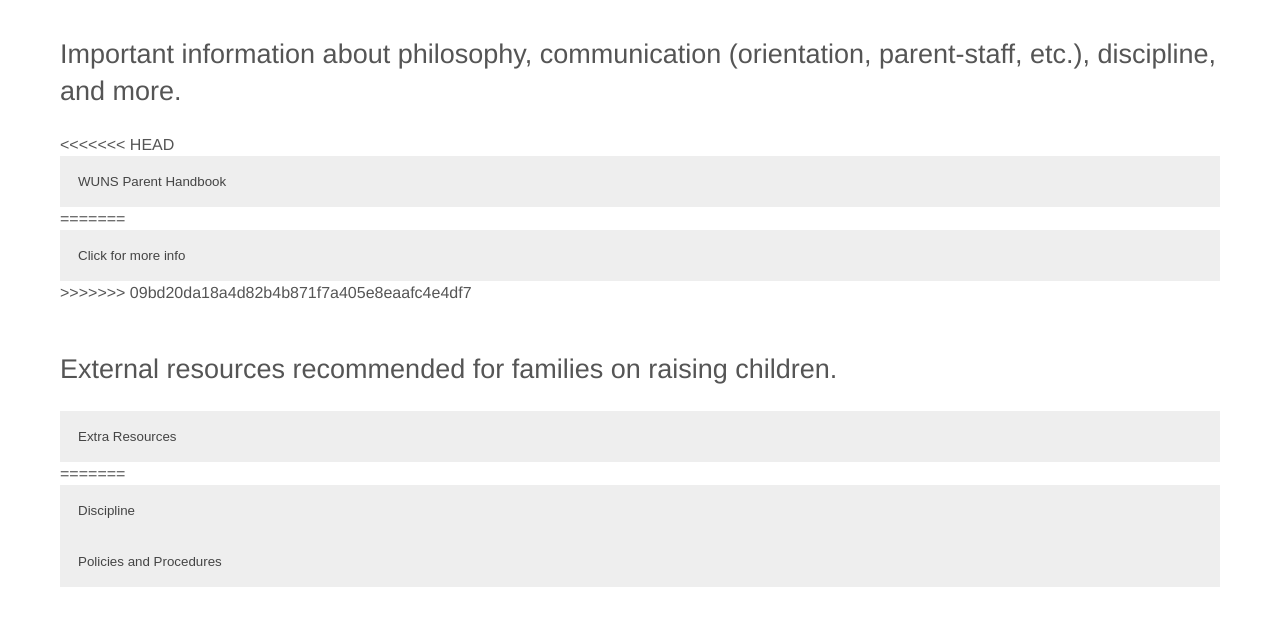
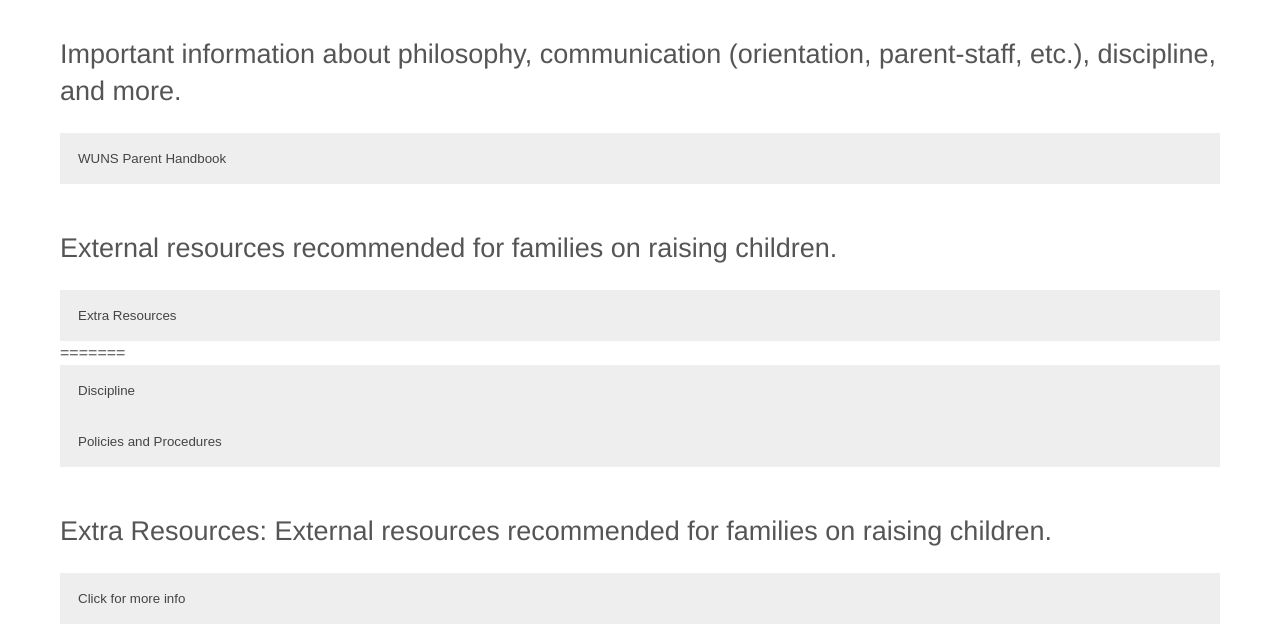
Before and after one commit to cse256-sp2023/information-foraging-project-a, a website: page files/parent_resources.html in a window 1280 px wide. Shown: the part 154-781 px from the top of the page. Drawn offline with nearby package versions, Linux system fonts and the light colour scheme; files that its build step writes are made by us from their sources; files whose address does not match are found by name.

Commit message:
Accepted Change

```diff
--- a/files/parent_resources.html
+++ b/files/parent_resources.html
@@ -28,11 +28,7 @@
       </h3>
       <br />
 
-<<<<<<< HEAD
       <button class="accordion">WUNS Parent Handbook</button>
-=======
-      <button class="accordion">Click for more info</button>
->>>>>>> 09bd20da18a4d82b4b871f7a405e8eaafc4e4df7
       <div class="panel">
         <button class="accordion">Philsophy</button>
         <div class="panel">
```
